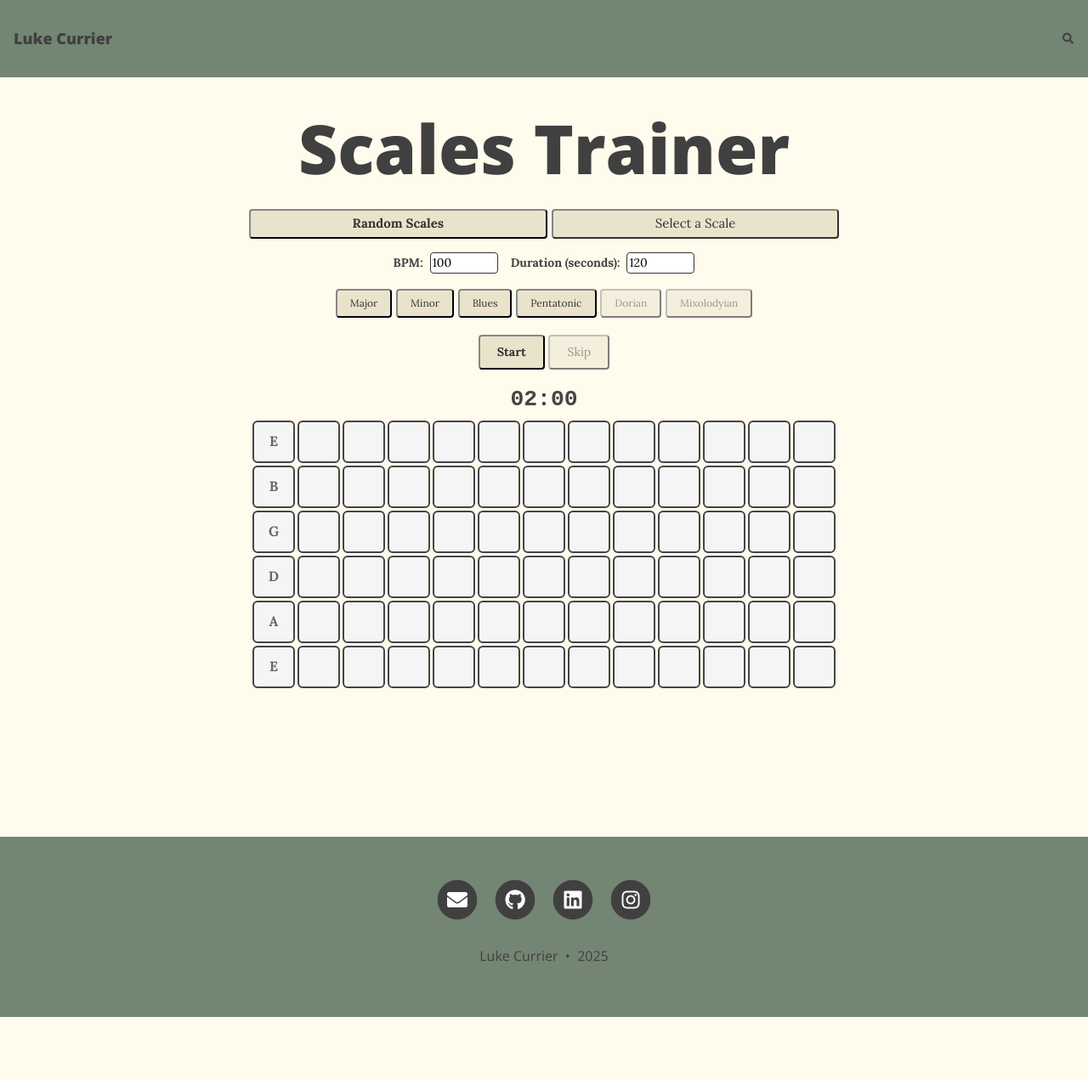
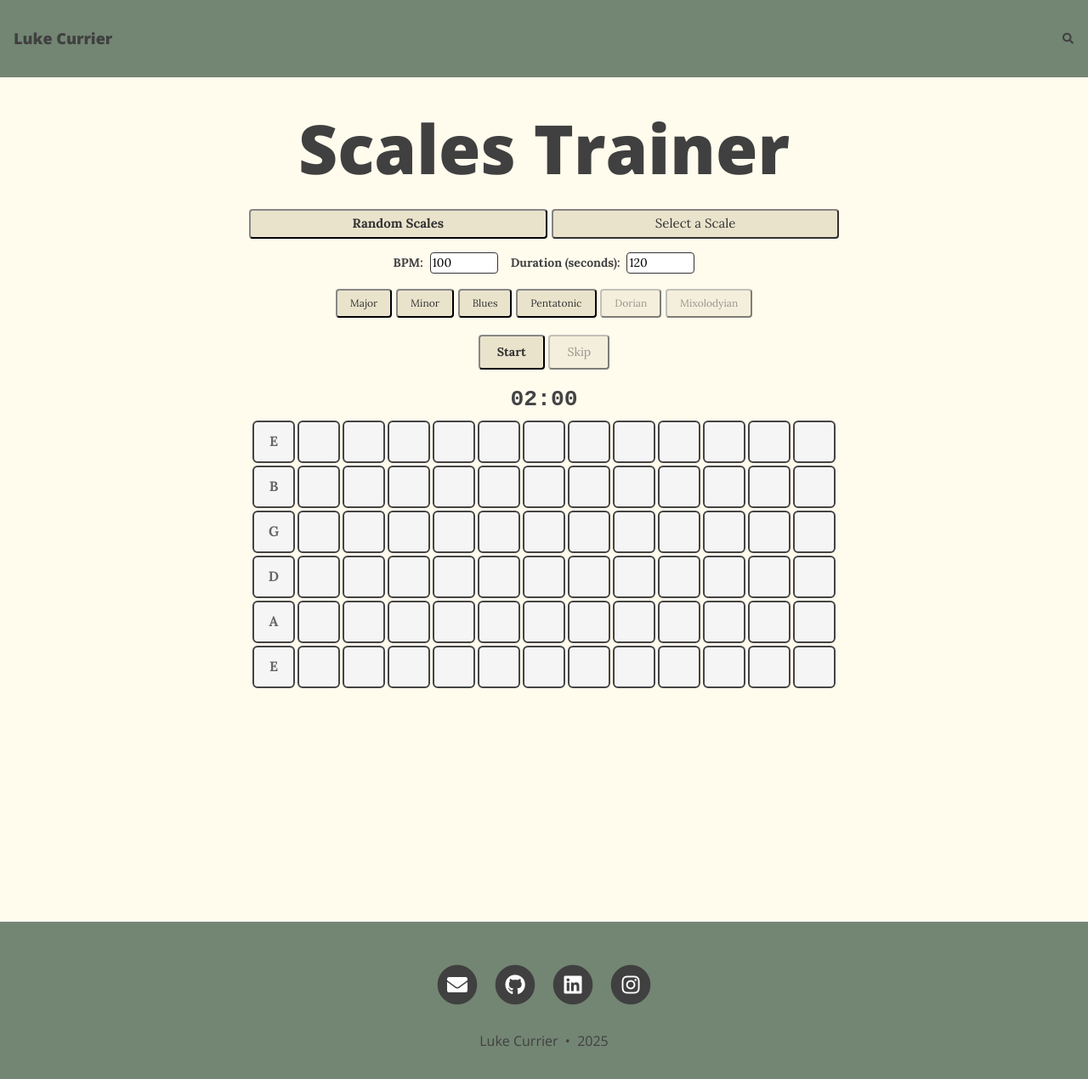
Before and after one commit to lukecurrier/lukecurrier.github.io, a Jekyll site: the page built from scales.md, in a window 1280 px wide and 1297 px high. Shown: the top 1270 px of the window at 85% size. Built offline with Jekyll 4.4.1, drawn with Linux system fonts in a browser that asks for light colours; nearby versions of some CDN libraries; comment, search, counter and statistics services are not loaded.

```diff
--- a/assets/css/scales.css
+++ b/assets/css/scales.css
@@ -157,7 +157,7 @@
   font-weight: bold;
   color: #333;
   min-height: 1.2em;
-  margin-bottom: 100px;
+  margin-bottom: 200px;
 }
 
 #scale-display p {
```
